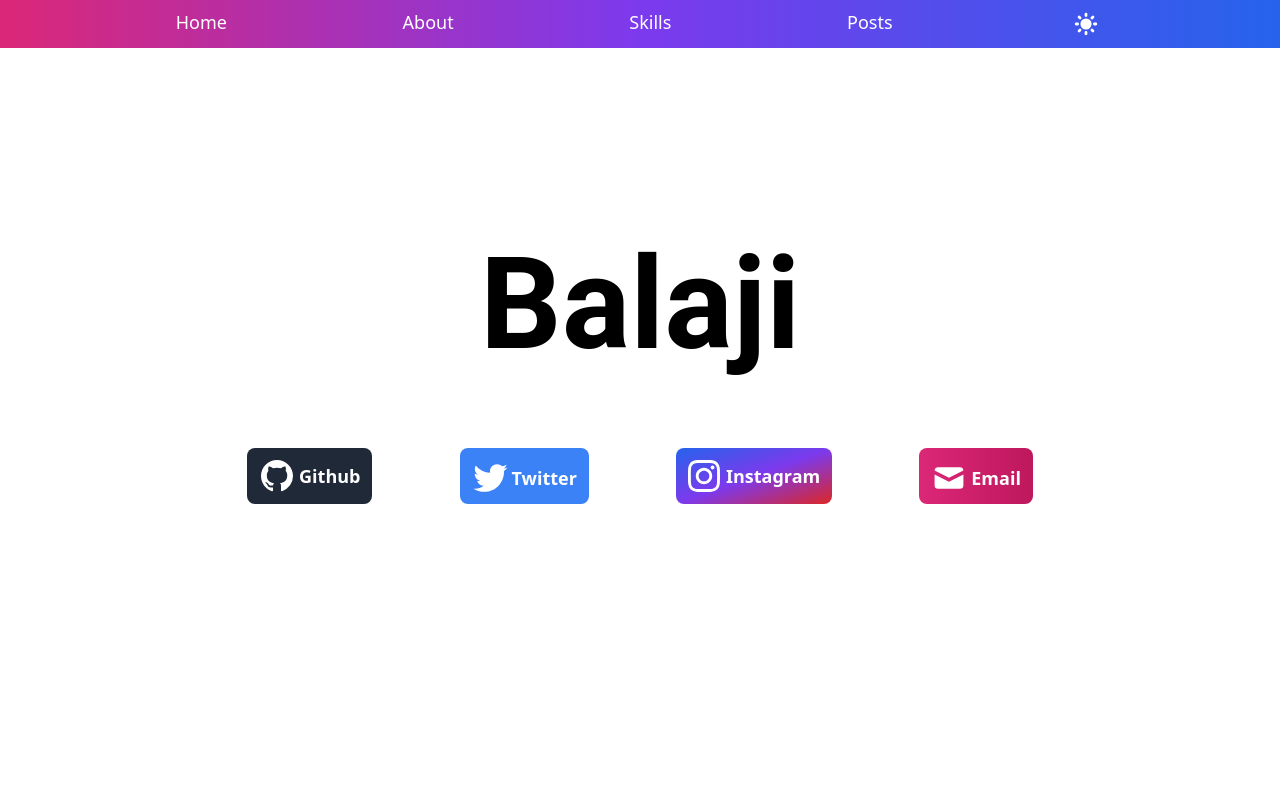
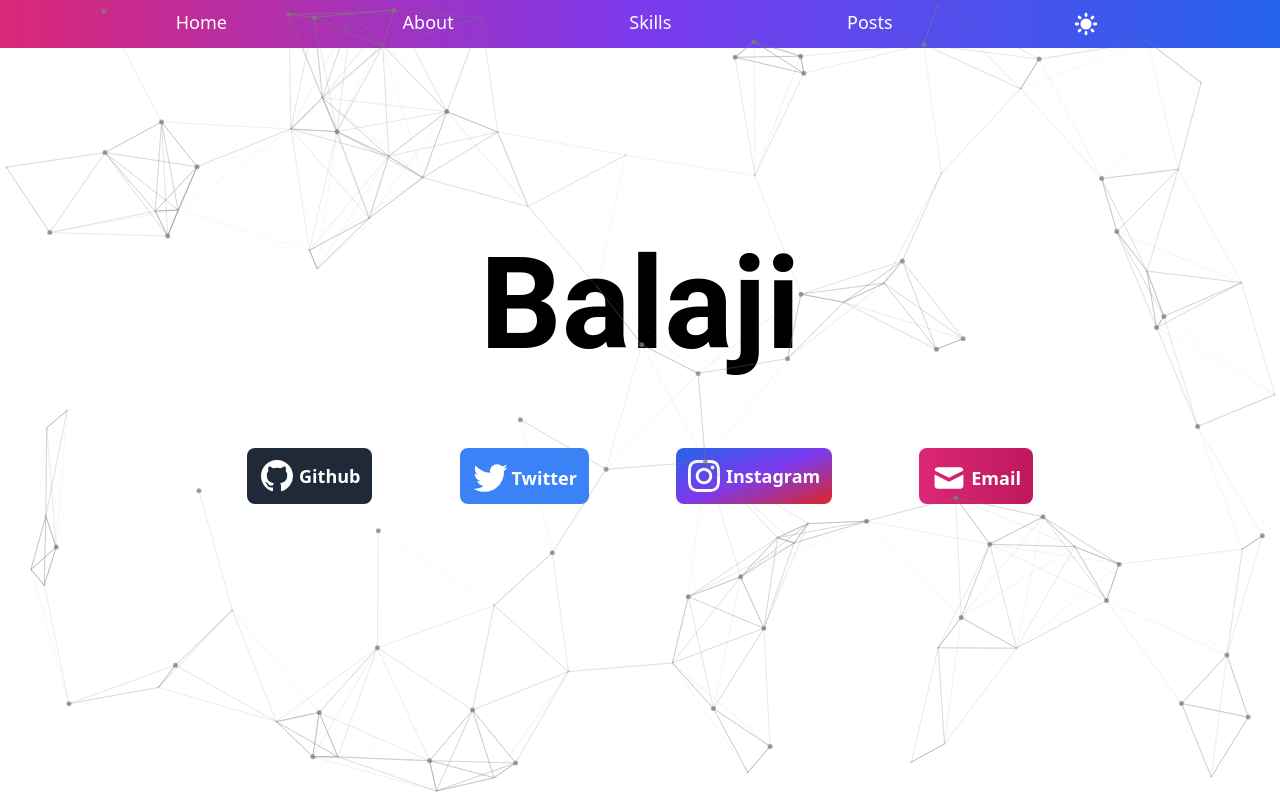
Before and after one commit to balajiofficial/Website, a Next.js app: page / in a window 1280 px wide. Built offline with nearby package versions, Linux system fonts and the light colour scheme.

Commit message:
Add particles effect

```diff
--- a/package.json
+++ b/package.json
@@ -18,6 +18,7 @@
     "prism-react-renderer": "^1.2.1",
     "react": "^17.0.2",
     "react-dom": "^17.0.2",
+    "react-tsparticles": "^1.34.0",
     "reading-time": "^1.4.0",
     "sharp": "^0.29.0",
     "styled-components": "^5.3.1"
--- a/pages/index.tsx
+++ b/pages/index.tsx
@@ -1,12 +1,120 @@
 import Layout from "../layouts/pageLayout";
 import { ReactElement, ReactFragment } from "react";
 import PageSEO from "../components/seo";
+import Particles from "react-tsparticles";
 
 export default function Home(): ReactElement<ReactFragment> {
   return (
     <Layout>
       <PageSEO index />
-      <div className="dark:bg-gray-900">
+      <div className="dark:bg-gray-900 dark:text-gray-100 text-black">
+        <div className="absolute">
+          <Particles
+            params={{
+              particles: {
+                number: {
+                  value: 200,
+                  density: {
+                    enable: true,
+                    value_area: 1803.4120608655228,
+                  },
+                },
+                color: {
+                  value: "#808080",
+                },
+                shape: {
+                  type: "circle",
+                  stroke: {
+                    width: 2,
+                    color: "#808080",
+                  },
+                  polygon: {
+                    nb_sides: 4,
+                  },
+                },
+                opacity: {
+                  value: 0.4008530152163807,
+                  random: false,
+                  anim: {
+                    enable: false,
+                    speed: 1,
+                    opacity_min: 0.1,
+                    sync: false,
+                  },
+                },
+                size: {
+                  value: 1.5,
+                  random: true,
+                  anim: {
+                    enable: true,
+                    speed: 40,
+                    size_min: 0.1,
+                    sync: true,
+                  },
+                },
+                line_linked: {
+                  enable: true,
+                  distance: 150,
+                  color: "#808080",
+                  opacity: 0.3687847739990702,
+                  width: 0.6413648243462091,
+                },
+                move: {
+                  enable: true,
+                  speed: 4,
+                  direction: "none",
+                  random: false,
+                  straight: false,
+                  out_mode: "out",
+                  bounce: false,
+                  attract: {
+                    enable: false,
+                    rotateX: 600,
+                    rotateY: 1200,
+                  },
+                },
+              },
+              interactivity: {
+                detect_on: "window",
+                events: {
+                  onhover: {
+                    enable: true,
+                    mode: "repulse",
+                  },
+                  onclick: {
+                    enable: false,
+                  },
+                  resize: true,
+                },
+                modes: {
+                  grab: {
+                    distance: 400,
+                    line_linked: {
+                      opacity: 1,
+                    },
+                  },
+                  bubble: {
+                    distance: 400,
+                    size: 40,
+                    duration: 2,
+                    opacity: 8,
+                  },
+                  repulse: {
+                    distance: 100,
+                    duration: 0.4,
+                  },
+                  push: {
+                    particles_nb: 4,
+                  },
+                  remove: {
+                    particles_nb: 2,
+                  },
+                },
+              },
+              retina_detect: true,
+            }}
+          />
+        </div>
         <div className="lg:pt-48 md:pt-36 sm:pt-12 pt-20">
           <h1 className="dark:text-gray-100 flex justify-center text-8xl sm:text-9xl pb-7 sm:pb-10 font-semibold font-about">
             Balaji
```
Also changed, not shown: content/dataProjects.ts (+5 -5 lines), 1 other file (tests, documents, lock files or other folders).
